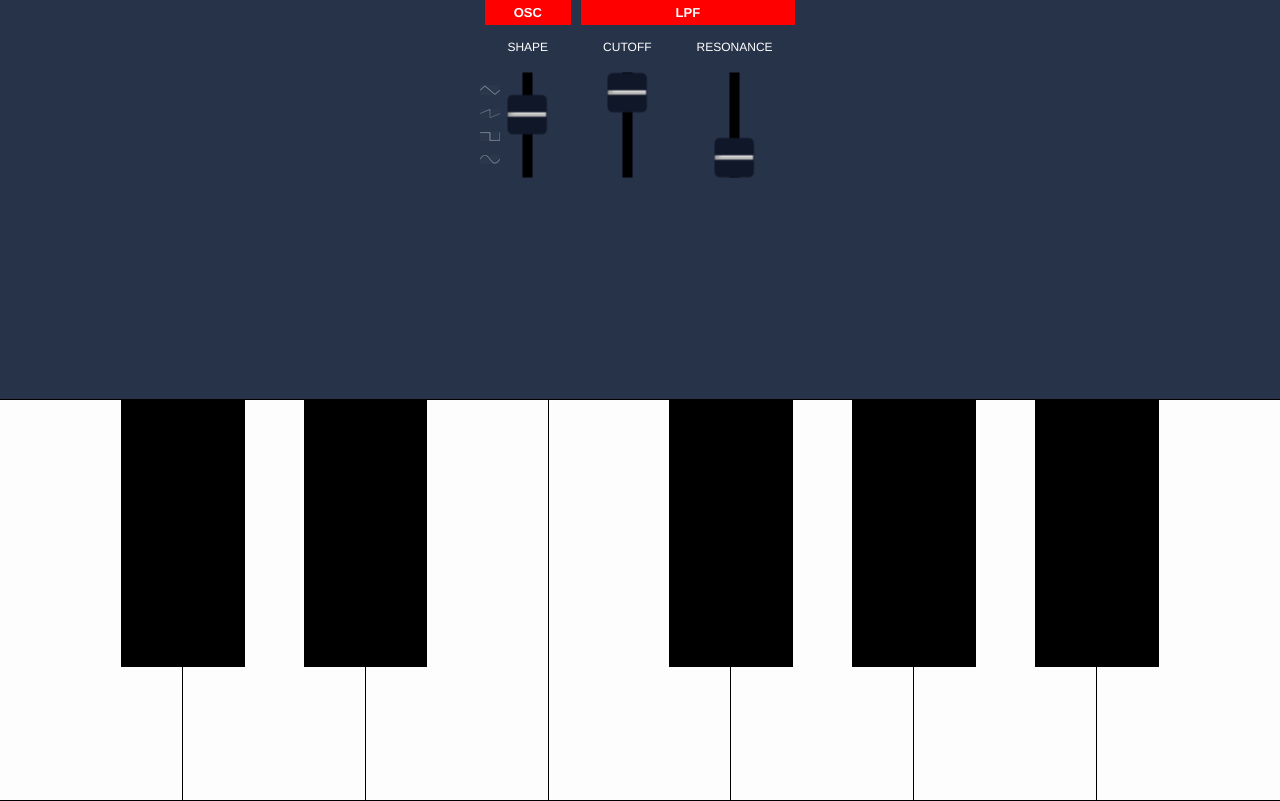
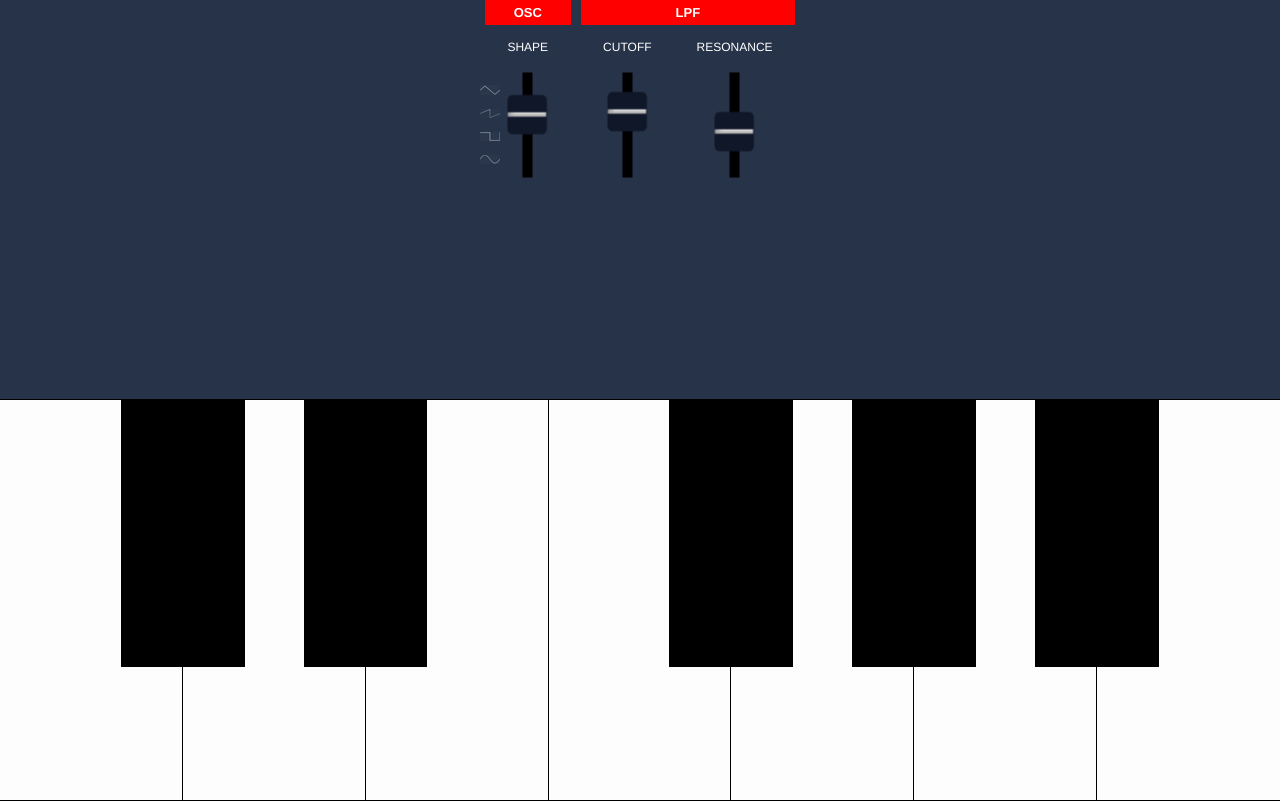
Before and after one commit to secretfeature/mono-synth-demo, a plain HTML site: page part2/index.html in a window 1280 px wide. Drawn offline with Linux system fonts and the light colour scheme.

Commit message:
default filter values

```diff
--- a/part2/index.html
+++ b/part2/index.html
@@ -54,13 +54,13 @@
 
                     <div class="slider">
                         <span class="label">cutoff</span>
-                        <input type="range" id="lpf-freq" min="0" max="1" step=".01" value="1" />
+                        <input type="range" id="lpf-freq" min="0" max="1" step=".05" value=".7" />
                     </div>
 
 
                     <div class="slider">
                         <span class="label">resonance</span>
-                        <input type="range" id="lpf-res" min="0" max="1" step=".01" value="0" />
+                        <input type="range" id="lpf-res" min="0" max="1" step=".01" value=".4" />
                     </div>
 
                 </div>
```
Also changed, not shown: part3/index.html (+2 -2 lines), part4/index.html (+2 -2 lines).
